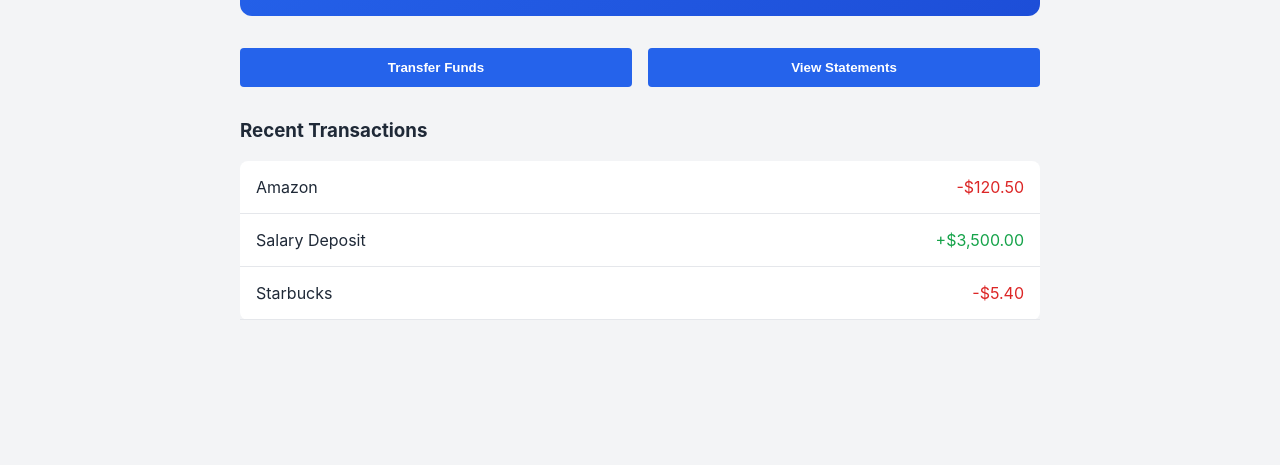
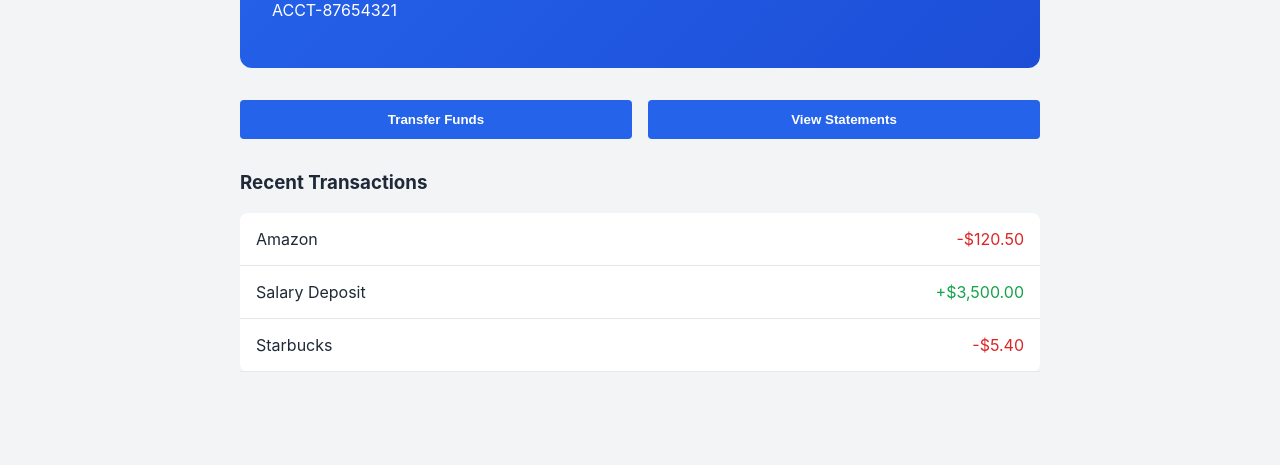
Before and after one commit to suganthan08/C21, a website: page public/dashboard.html in a window 1280 px wide. Shown: the part 335-800 px from the top of the page. Drawn offline with Linux system fonts and the light colour scheme.

Commit message:
Add account number display to balance card in dashboard

```diff
--- a/public/dashboard.html
+++ b/public/dashboard.html
@@ -19,6 +19,7 @@
             <div class="balance-card">
                 <h3>Total Balance</h3>
                 <p class="amount">$25,430.00</p>
+                <p id="account-number">ACCT-87654321</p>
             </div>
         </header>
 
```
